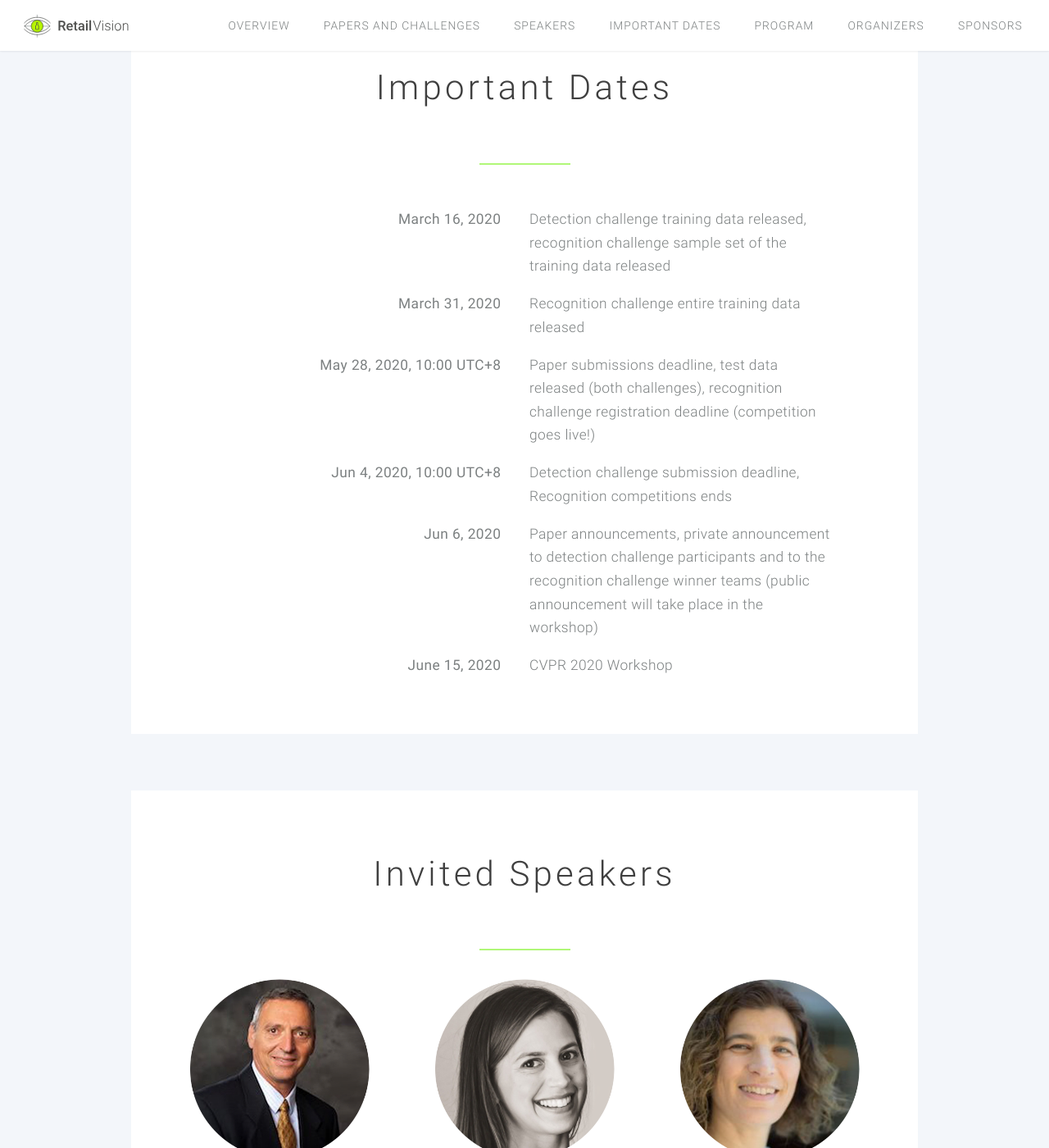
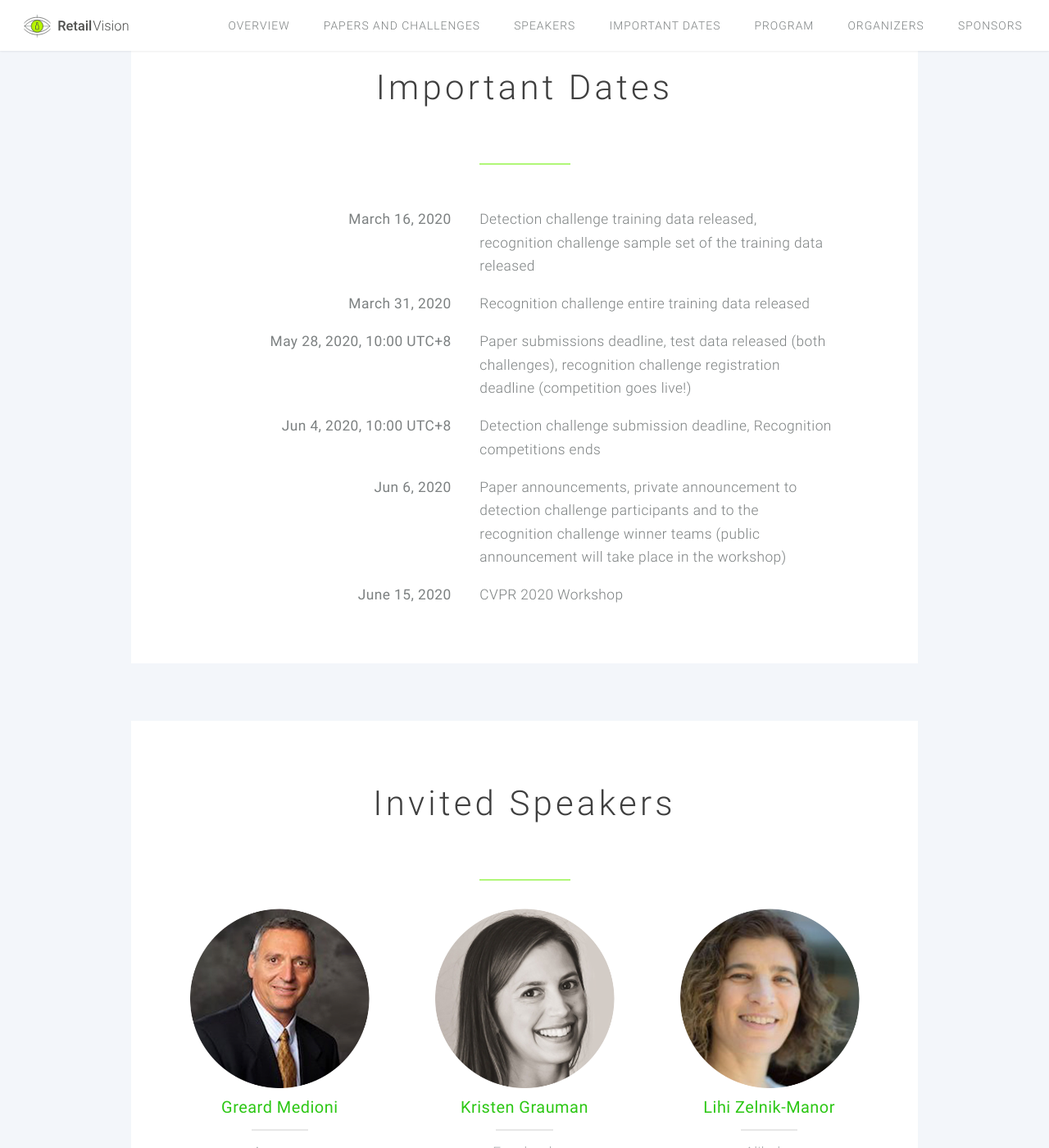
Before and after one commit to retailvisionworkshop/retailvisionworkshop.github.io, a Jekyll site: the page built from index.html, in a window 1280 px wide and 1400 px high, scrolled down 3232 px. Shown: the whole window at 82% size. Built offline with Jekyll 4.4.1, drawn with Linux system fonts in a browser that asks for light colours.

Commit message:
update timetable center

```diff
--- a/css/style.css
+++ b/css/style.css
@@ -181,7 +181,7 @@
 	}
 
 	#table_row {
-		padding-left: 7em;
+		padding-left: 0em;
 	}
 
 	#table_left {
```
